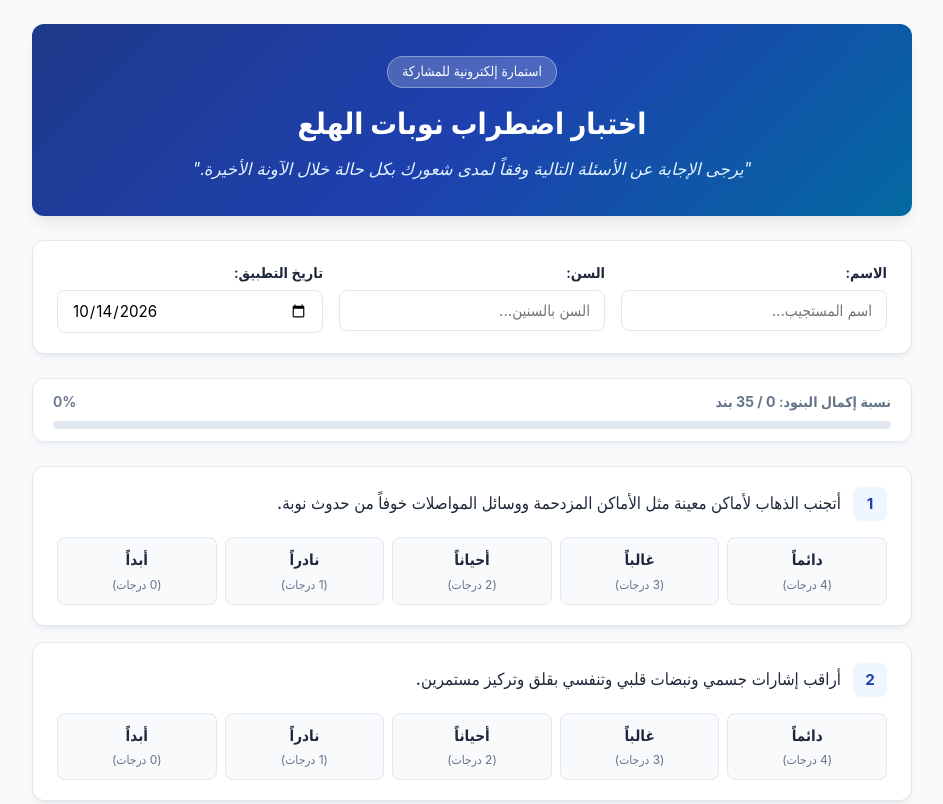
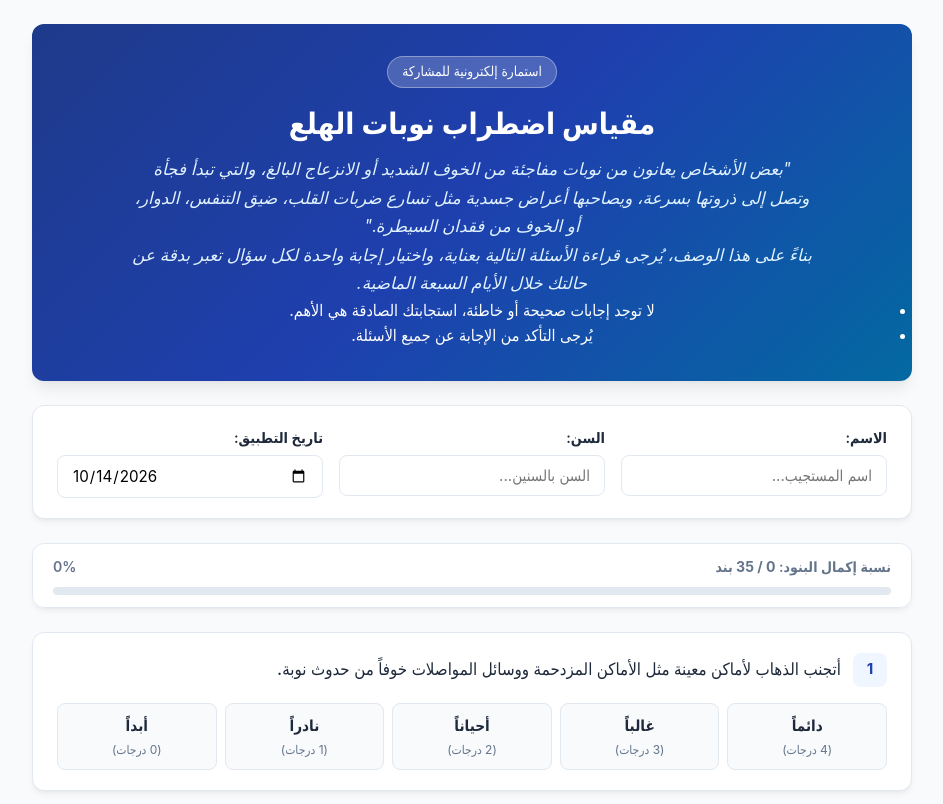
Before and after one commit to MohamedKhaledQandil/Panic-Disorder-Scale, a plain HTML site: page index.html in a window 1280 px wide. Shown: the top 804 px of the page, without its empty margins (168-1111 px from the left). Drawn offline with Linux system fonts and the light colour scheme.

Commit message:
Update header and introductory text in index.html

```diff
--- a/index.html
+++ b/index.html
@@ -548,8 +548,13 @@
     <!-- Header -->
     <header class="header-card">
       <div class="badge">استمارة إلكترونية للمشاركة</div>
-      <h1>اختبار اضطراب نوبات الهلع</h1>
-      <p>"يرجى الإجابة عن الأسئلة التالية وفقاً لمدى شعورك بكل حالة خلال الآونة الأخيرة."</p>
+      <h1>مقياس اضطراب نوبات الهلع</h1>
+      <p>"بعض الأشخاص يعانون من نوبات مفاجئة من الخوف الشديد أو الانزعاج البالغ، والتي تبدأ فجأة وتصل إلى ذروتها بسرعة، ويصاحبها أعراض جسدية مثل تسارع ضربات القلب، ضيق التنفس، الدوار، أو الخوف من فقدان السيطرة."</p>
+      <p>بناءً على هذا الوصف، يُرجى قراءة الأسئلة التالية بعناية، واختيار إجابة واحدة لكل سؤال تعبر بدقة عن حالتك خلال الأيام السبعة الماضية.</p>
+      <ul>
+        <li>لا توجد إجابات صحيحة أو خاطئة، استجابتك الصادقة هي الأهم.</li>
+        <li>يُرجى التأكد من الإجابة عن جميع الأسئلة.</li>
+      </ul>
     </header>
 
     <!-- User Information -->
```
